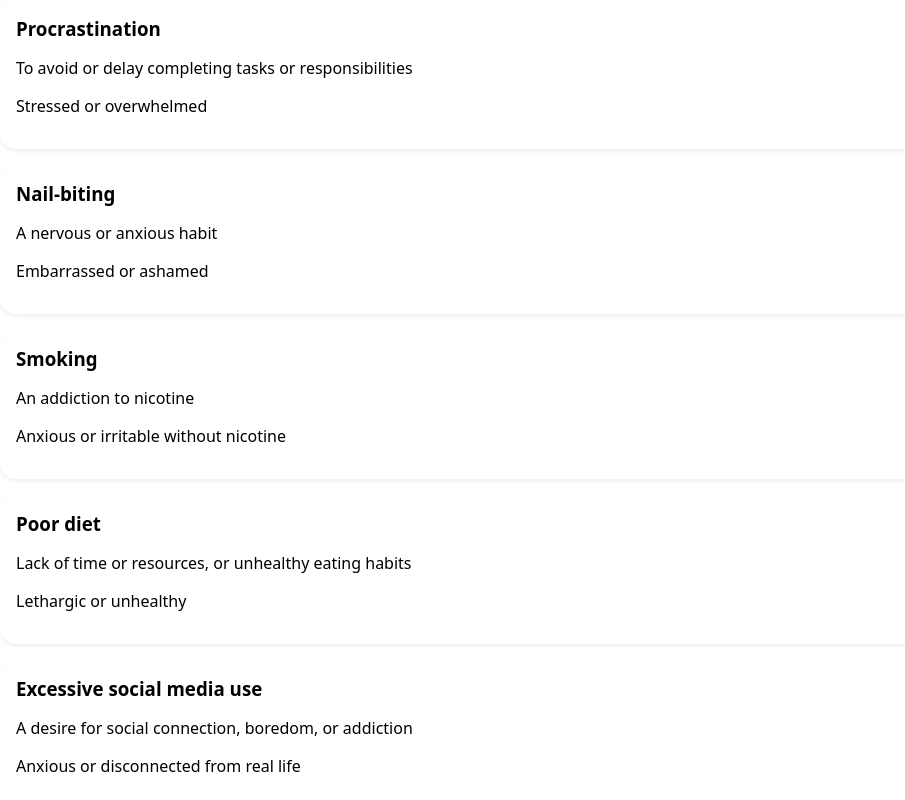
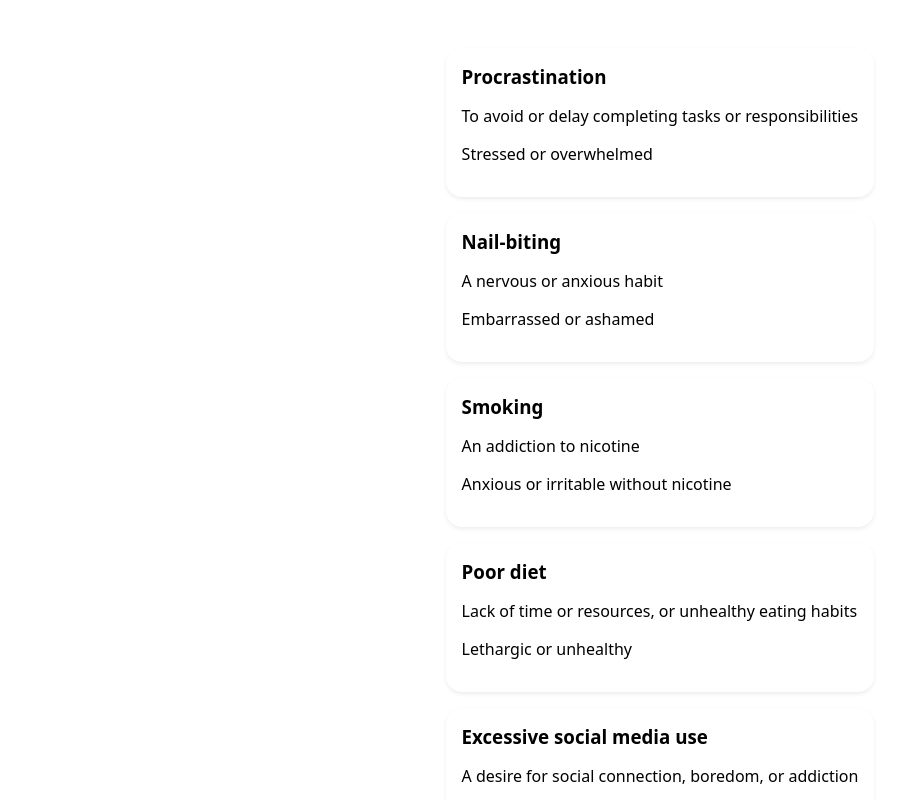
Before and after one commit to FelixJncs/capstone-project, a Next.js app: page / in a window 1280 px wide. Shown: the top 800 px of the page, without its empty margins (0-905 px from the left). Built offline with nearby package versions, Linux system fonts and the light colour scheme.

Commit message:
change_styling_HabtList_to_List_HabitCard_to_li_all_center

```diff
--- a/components /HabitCard.js
+++ b/components /HabitCard.js
@@ -1,7 +1,7 @@
 import styled from "styled-components";
 
 export default function HabitCard({ habit }) {
-  const StyledHabitCard = styled.div`
+  const StyledHabitCard = styled.li`
     background-color: #fff;
     border-radius: 1rem;
     padding: 1rem;
--- a/components /HabitList.js
+++ b/components /HabitList.js
@@ -2,11 +2,12 @@ import styled from "styled-components";
 import HabitCard from "./HabitCard";
 
 export default function HabitList({ habits }) {
-  const StyledHabitList = styled.div`
+  const StyledHabitList = styled.ul`
+    list-style-type: none;
     display: flex;
     flex-direction: column;
     gap: 1rem;
-    justify-content: flex-center;
+    justify-content: center;
   `;
 
   return (
--- a/pages/index.js
+++ b/pages/index.js
@@ -1,10 +1,19 @@
 import { habits } from "@/Data/HabitsDB";
 import HabitList from "@/components /HabitList";
+import styled from "styled-components";
 
 export default function Home() {
+  const StyledHabitListContainer = styled.div`
+    display: flex;
+    flex-direction: column;
+    justify-content: center;
+    align-items: center;
+    padding: 2rem;
+  `;
+
   return (
-    <div>
+    <StyledHabitListContainer>
       <HabitList habits={habits} />
-    </div>
+    </StyledHabitListContainer>
   );
 }
```
Also changed, not shown: styles.js (line endings or trailing spaces).
